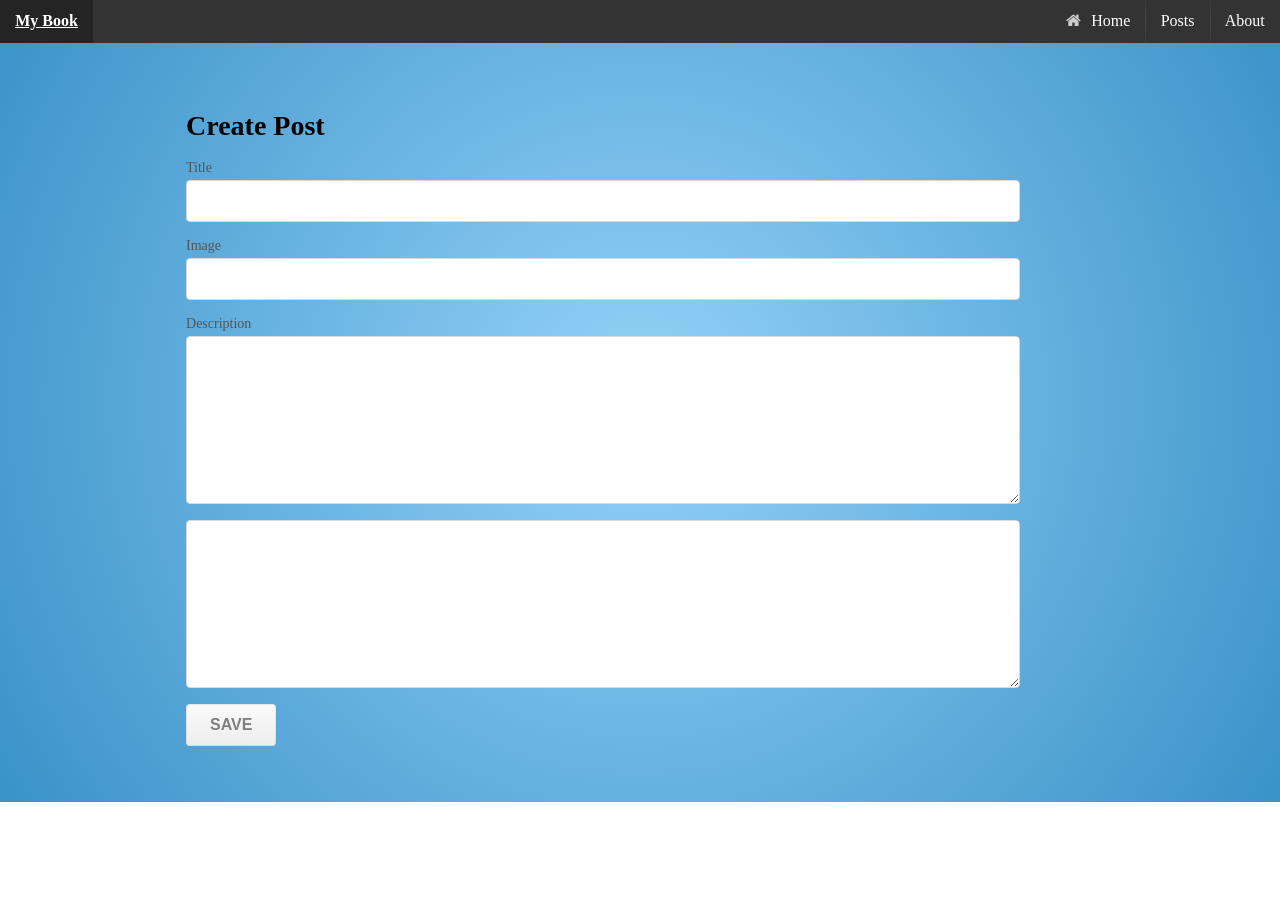
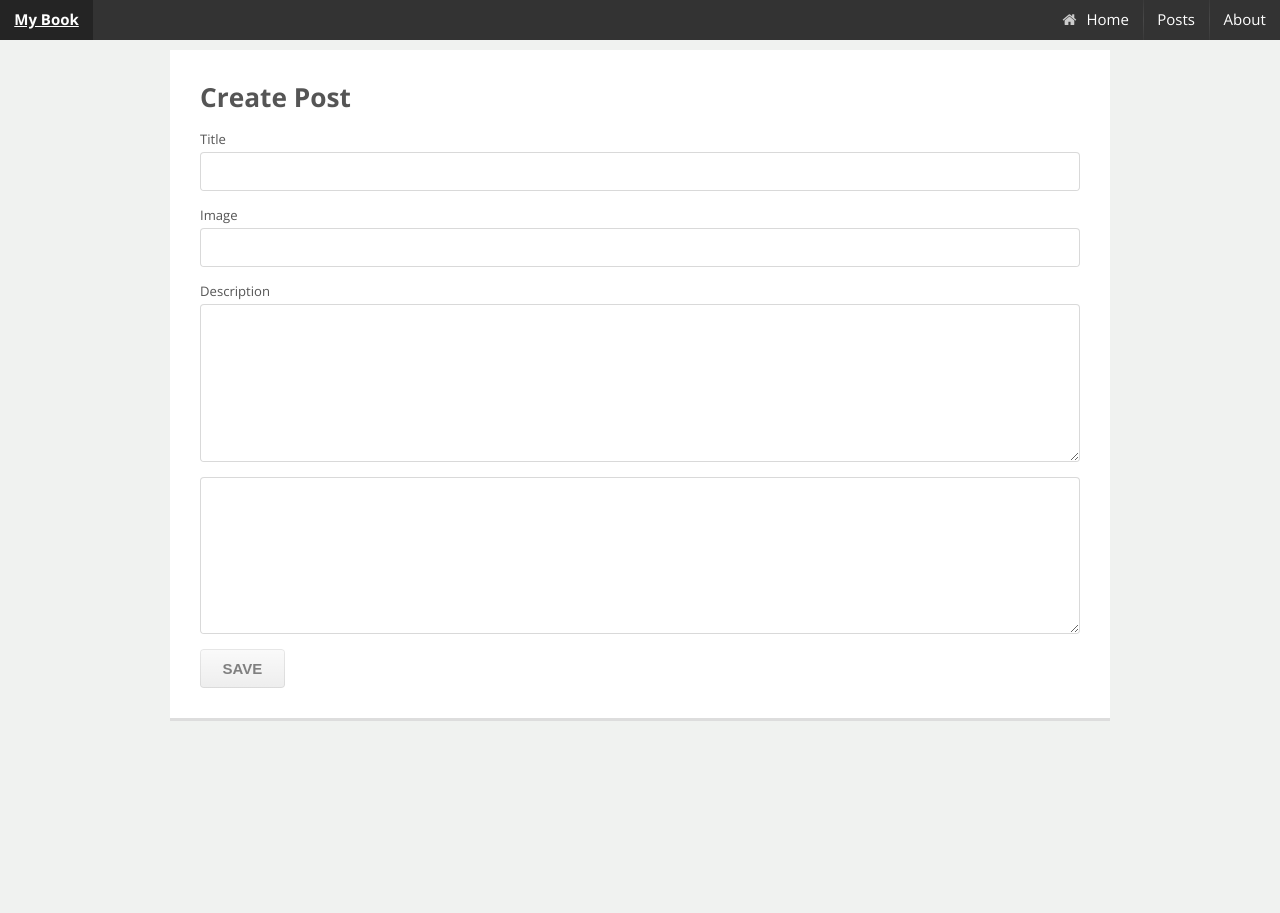
Before and after one commit to CLOUGH/db-assignment2, a PHP site: page /post/create.php in a window 1280 px wide. Before the commit the page ends 802 px from the top, so only its background shows below. Run offline with PHP 8.4, Linux system fonts and the light colour scheme; style sheets or scripts are compiled from the project's sources; some libraries are stand-ins or nearby versions.

Commit message:
Changed the style of the site and also changed how post works

```diff
--- a/source/database/db_assignment2_orginal.sql
+++ b/source/database/db_assignment2_orginal.sql
@@ -14,9 +14,7 @@ CREATE TABLE post(
 	post_id INT NOT NULL AUTO_INCREMENT,
 	post_type VARCHAR(255),
 	image_path VARCHAR(255),
-	title VARCHAR(255),
-	description VARCHAR(1000),
-	text_body BLOB,
+	text_body VARCHAR(2000),
 
 	PRIMARY KEY (post_id)
 );
--- a/source/site/configuration/site-header.php
+++ b/source/site/configuration/site-header.php
@@ -6,3 +6,4 @@
 <link rel="stylesheet" type="text/css" href="http://<?php echo $_SERVER['SERVER_NAME'];?>/db-assignment2/source/site/resources/css/style.css">
 <link rel="stylesheet" type="text/css" href="http://<?php echo $_SERVER['SERVER_NAME'];?>/db-assignment2/source/site/resources/css/datepicker.css">
 <script type="text/javascript" src="http://<?php echo $_SERVER['SERVER_NAME'];?>/db-assignment2/source/site/resources/ckeditor/ckeditor.js"></script>
+<link href="http://fonts.googleapis.com/css?family=Source+Sans+Pro:400,700|Open+Sans:300italic,400,300,700" rel="stylesheet" type="text/css">
--- a/source/site/post/create.php
+++ b/source/site/post/create.php
@@ -13,7 +13,7 @@
 		<div class="page-header">
 	    	<?php include '../header/navbar.php'; ?>
 	    </div>
-	    <div class="ui grid page container">
+	    <div class="ui grid page page-container">
 	    	<div class="column">
 	        	<!-- PAGE CONTENT -->
 	        	<div class="ui grid">
--- a/source/site/post/post-functions.php
+++ b/source/site/post/post-functions.php
@@ -9,13 +9,22 @@ function getAllPost($user_id)
 	if($mysqli->connect_errno > 0)
 		die('Unable to connect to the database ['.$mysqli->connect_error.']');
 
-	$sql =  "SELECT post.post_id, date_created, image_path, title, description,text_body FROM post
+	$sql =  "SELECT fname, lname, post.post_id, date_created, image_path,text_body FROM post
 			JOIN creates ON creates.post_id = post.post_id
+			JOIN profile ON profile.user_id = creates.user_id
 			WHERE creates.user_id = '$user_id'";
 	$resultSet = $mysqli->query($sql);
+	$result= array();
+	if($resultSet!=false)
+	{
+		while($row = $resultSet->fetch_array())
+		{
+			array_push($result, $row);
+		}
+	}
 
 	$mysqli->close();
-	return $resultSet;
+	return $result;
 }
 
 function getPost($post_id)
--- a/source/site/post/show.php
+++ b/source/site/post/show.php
@@ -13,7 +13,7 @@
 		<div class="page-header">
 	    	<?php include '../header/navbar.php'; ?>
 	    </div>
-	    <div class="ui grid page container">
+	    <div class="ui grid page page-container">
 	    	<div class="column">
 	        	<!-- PAGE CONTENT -->
 				<div class="ui grid page-main-content">
--- a/source/site/resources/css/style.css
+++ b/source/site/resources/css/style.css
@@ -3,17 +3,17 @@
 	left: 0px;
 }
 
-.container{
+/*.container{
 
 	max-width: 1190px;
 	width: auto;
 	margin: 0 auto;
 }
-
-.content{
+*/
+/*.content{
 
 	margin-top: 8%;
-}
+}*/
 
 .front-page{
 
@@ -22,4 +22,98 @@
 body{
 	background-color: #3a92c8;
 	background: radial-gradient(circle,#94d2f8,#3a92c8);
+	margin: 0;
+	padding: 0;
+	font-family: "Open Sans", "Helvetica Neue", "Helvetica", "Arial", sans-serif/*rtl:prepend:"Droid Arabic Kufi","Droid Sans", */;
+	color: #555555;
 }
+*{
+	margin: 0;
+}
+html, body {
+  height: 100%;
+  font-size: 15px;
+}
+.page-container{
+	padding-right: 20px;
+	padding-left:20px;
+	margin-top: 20px !important;
+	background-color: #f0f2f0;
+}
+.wrapper
+{
+	min-height: 100%;
+  /* equal to footer height */
+  margin-bottom: -142px;
+
+  background-color: #f0f2f0;
+}
+.wrapper:after {
+  content: "";
+  display: block;
+}
+.page-footer, .wrapper:after {
+  /* .push must be the same height as footer */
+  height: 142px;
+  padding-top: 20px;
+}
+.post .post-body
+{
+	overflow: hidden;
+	padding: 20px 32px;
+	clear:both;
+}
+.post .post-image
+{
+	overflow: hidden;
+}
+
+.post .post-image img {
+    display: block;
+    margin-left: auto;
+    margin-right: auto
+}
+.post
+{
+	padding: 10px 0px 50px 0px;
+	background-color: white;
+	border-bottom: 3px solid #ddd;
+	margin-top: 20px;
+}
+.post .post-header
+{
+	padding-left: 20px;
+	padding-right: 20px;
+	overflow: hidden;
+}
+.post-header hr {
+	display: block;
+	height: 1px;
+	border: 0;
+	border-top: 1px solid #ccc;
+	margin: 1em 0;
+	/* padding: 0; */
+	clear: both;
+	width: 99%;
+	margin: auto;
+}
+.post .post-header a
+{
+	text-decoration: none;
+}
+.post .post-header .profile-pic
+{
+	float:left;
+	height:75px;
+}
+.content-area
+{
+	background: white;
+	border-bottom: 3px solid #ddd;
+	padding:0 !important;
+}
+.content-area .content
+{
+	padding:30px 30px 30px 30px;
+
+}
```
Also changed, not shown: source/site/post/create-post-modal.php (added, +34 -0 lines), source/site/post/index.php (+23 -15 lines), source/site/post/store.php (+7 -4 lines), source/site/resources/images/profile_pics/default-user.png (added).
